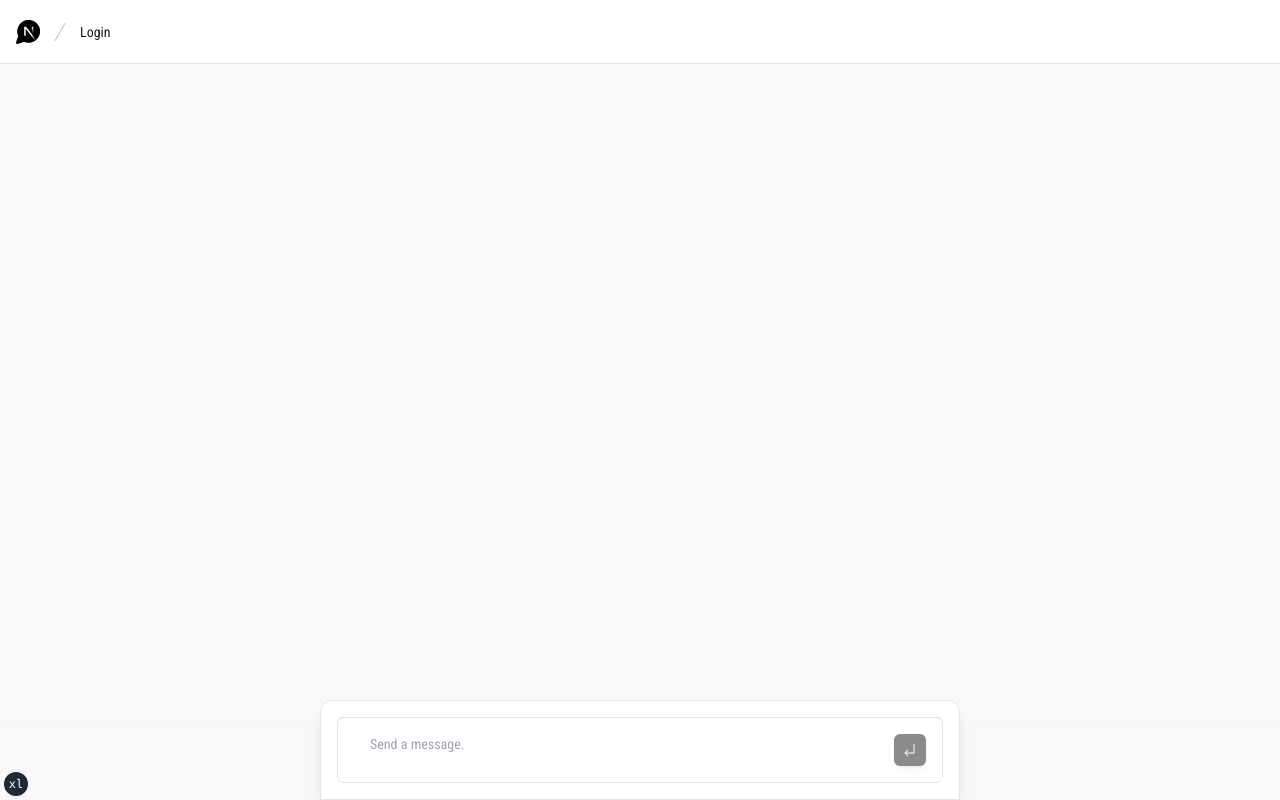
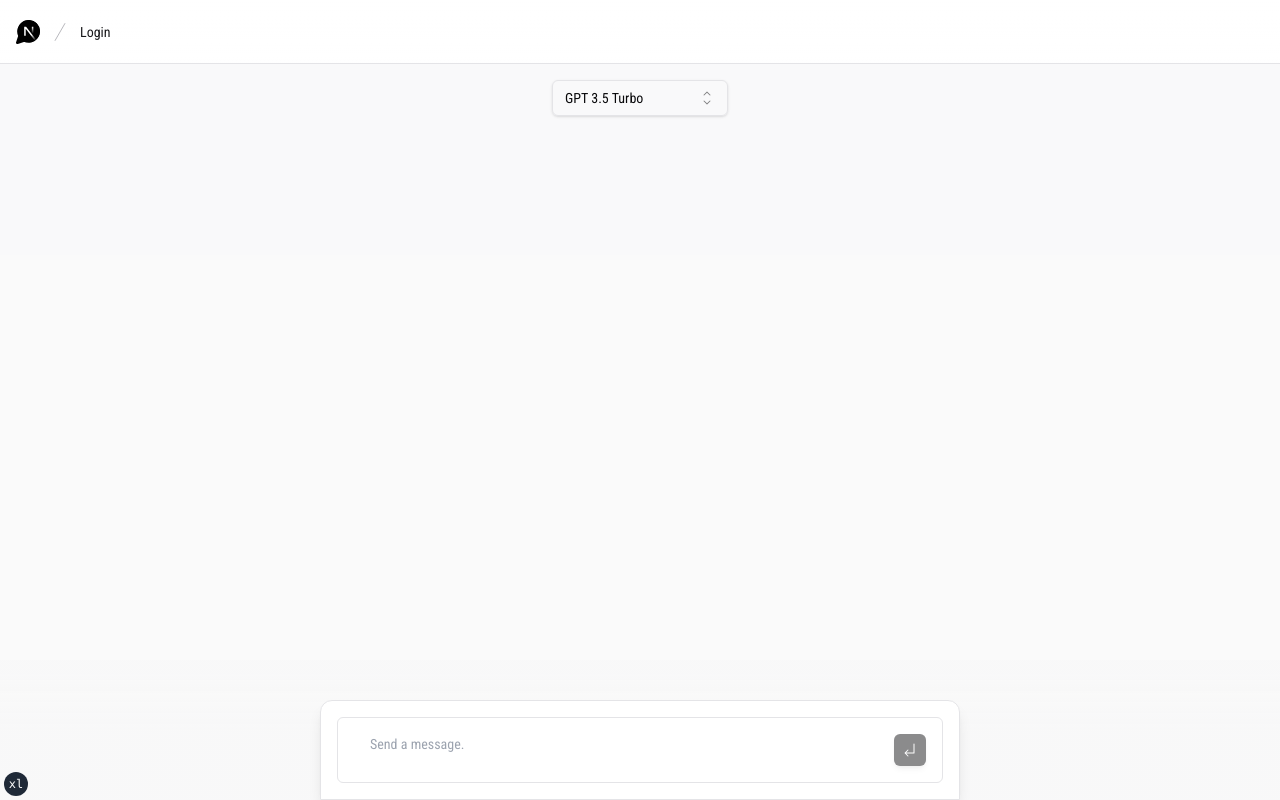
Before and after one commit to eyenalxai/omuwabuzi, a Next.js app: page / in a window 1280 px wide. Built offline with nearby package versions, Linux system fonts and the light colour scheme; no server answers.

Commit message:
feat: add model selection!

```diff
--- a/app/api/chat/route.ts
+++ b/app/api/chat/route.ts
@@ -15,7 +15,7 @@ const openai = new OpenAIApi(configuration)
 
 export async function POST(req: Request) {
   const json = await req.json()
-  const { messages, previewToken } = json
+  const { messages, previewToken, model } = json
   const session = await auth()
 
   if (session == null) {
@@ -29,7 +29,7 @@ export async function POST(req: Request) {
   }
 
   const res = await openai.createChatCompletion({
-    model: 'gpt-3.5-turbo',
+    model: model,
     messages,
     temperature: 0.7,
     stream: true
--- a/components/chat-list.tsx
+++ b/components/chat-list.tsx
@@ -18,7 +18,7 @@ export function ChatList({ messages }: ChatList) {
         <div key={index}>
           <ChatMessage message={message} />
           {index < messages.length - 1 && (
-            <Separator className="my-4 md:my-8" />
+            <Separator className="my-2 md:my-4" />
           )}
         </div>
       ))}
--- a/components/chat.tsx
+++ b/components/chat.tsx
@@ -6,8 +6,17 @@ import { cn } from '@/lib/utils'
 import { ChatList } from '@/components/chat-list'
 import { ChatPanel } from '@/components/chat-panel'
 import { ChatScrollAnchor } from '@/components/chat-scroll-anchor'
-import { ComponentProps } from 'react'
-import { toast } from 'react-hot-toast'
+import { ComponentProps, useState } from 'react'
+import {
+  Select,
+  SelectContent,
+  SelectGroup,
+  SelectItem,
+  SelectLabel,
+  SelectTrigger,
+  SelectValue
+} from '@/components/ui/select'
+import { clsx } from 'clsx'
 
 export interface ChatProps extends ComponentProps<'div'> {
   initialMessages?: Message[]
@@ -15,22 +24,34 @@ export interface ChatProps extends ComponentProps<'div'> {
 }
 
 export function Chat({ id, initialMessages, className }: ChatProps) {
+  const [model, setModel] = useState<'gpt-3.5-turbo' | 'gpt-4'>('gpt-3.5-turbo')
   const { messages, append, reload, stop, isLoading, input, setInput } =
     useChat({
       initialMessages,
       id,
       body: {
         id,
-        previewToken: null
-      },
-      onResponse(response) {
-        if (response.status === 401) {
-          toast.error(response.statusText)
-        }
+        previewToken: null,
+        model: model
       }
     })
   return (
-    <>
+    <div className={clsx('flex', 'flex-col', 'items-center')}>
+      <Select
+        onValueChange={value => setModel(value as 'gpt-3.5-turbo' | 'gpt-4')}
+        defaultValue={model}
+      >
+        <SelectTrigger className={clsx('w-44', 'mt-4')}>
+          <SelectValue placeholder="GPT Model" />
+        </SelectTrigger>
+        <SelectContent>
+          <SelectGroup>
+            <SelectLabel>GPT Models</SelectLabel>
+            <SelectItem value="gpt-3.5-turbo">GPT 3.5 Turbo</SelectItem>
+            <SelectItem value="gpt-4">GPT 4</SelectItem>
+          </SelectGroup>
+        </SelectContent>
+      </Select>
       <div className={cn('pb-[200px] pt-4 md:pt-10', className)}>
         {messages.length > 0 && (
           <>
@@ -49,6 +70,6 @@ export function Chat({ id, initialMessages, className }: ChatProps) {
         input={input}
         setInput={setInput}
       />
-    </>
+    </div>
   )
 }
--- a/components/prompt-form.tsx
+++ b/components/prompt-form.tsx
@@ -54,7 +54,7 @@ export function PromptForm({
           onChange={e => setInput(e.target.value)}
           placeholder="Send a message."
           spellCheck={false}
-          className="min-h-[4rem] w-full resize-none bg-transparent p-4 px-8 focus-within:outline-none sm:text-sm"
+          className="min-h-[4rem] w-full resize-none bg-transparent p-4 pl-8 pr-20 focus-within:outline-none sm:text-sm"
         />
         <div className="absolute right-0 top-4 sm:right-4">
           <Tooltip>
```
